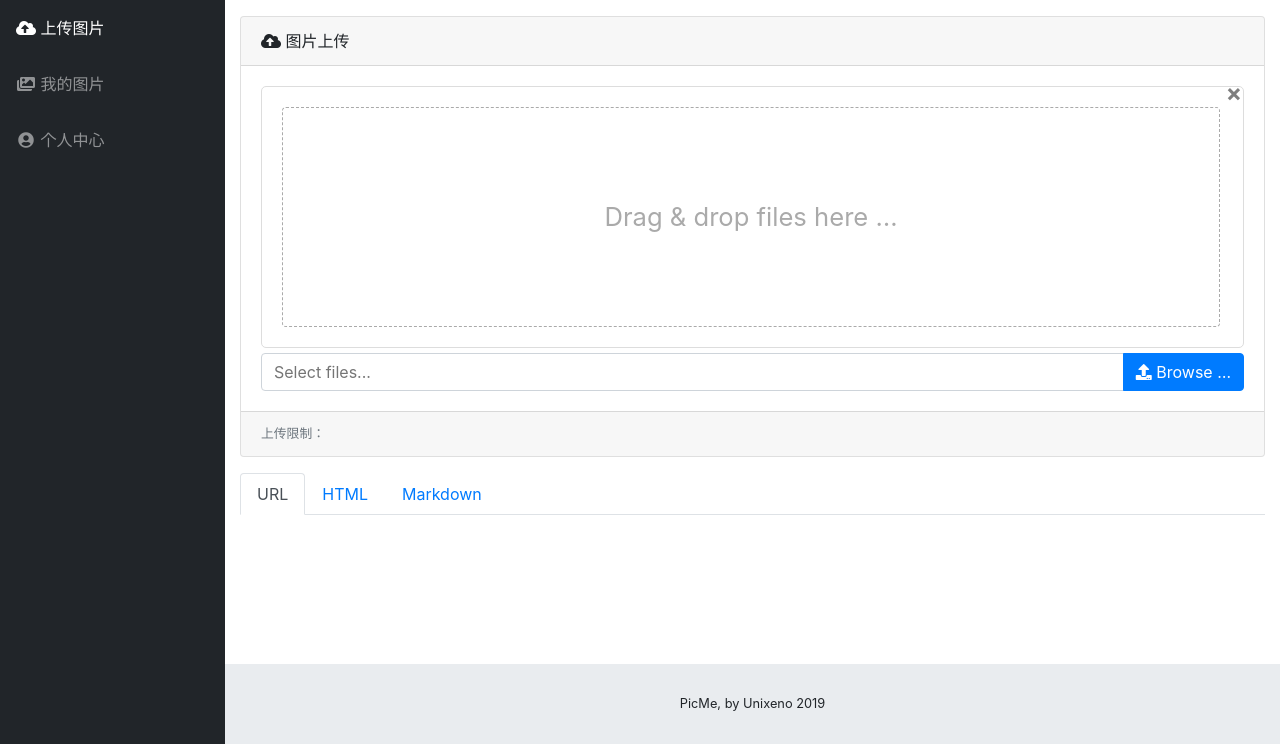
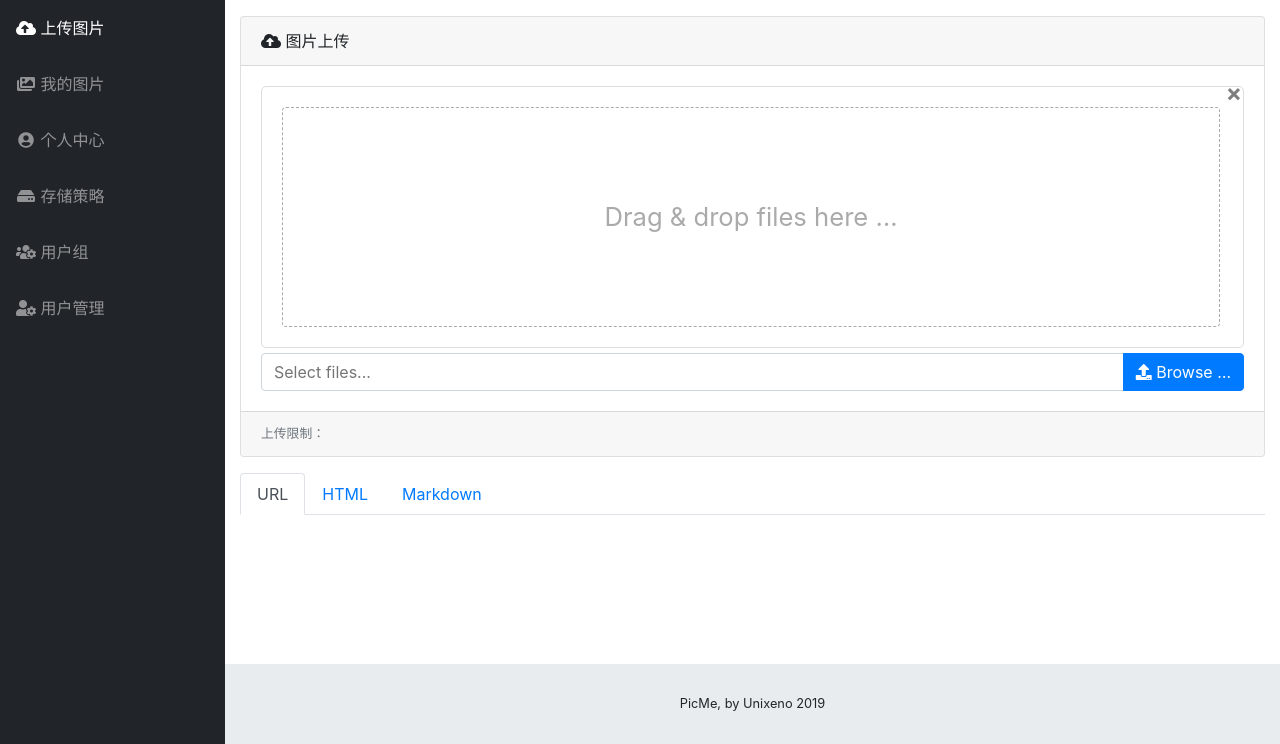
Before and after one commit to Unixeno/PicMe, a Python web app: template app/templates/user/index.html in a window 1280 px wide. Shown: the part 56-800 px from the top of the page. Run offline with Jinja, Linux system fonts and the light colour scheme; the template is opened without the code that fills it, so the values that code supplies are empty; some libraries are stand-ins or nearby versions.

Commit message:
admin links

```diff
--- a/app/templates/user/userbase.html
+++ b/app/templates/user/userbase.html
@@ -77,6 +77,22 @@
             <a class="nav-link" href="{{ url_for('.userinfo') }}">
                 <i class="fas fa-fw fa-user-circle"></i>
                 <span>个人中心</span></a>
+        </li>
+
+        <li class="nav-item">
+            <a class="nav-link" href="{{ url_for('.storage') }}">
+                <i class="fas fa-fw fa-hdd"></i>
+                <span>存储策略</span></a>
+        </li>
+        <li class="nav-item">
+            <a class="nav-link" href="{{ url_for('.group') }}">
+                <i class="fas fa-fw fa-users-cog"></i>
+                <span>用户组</span></a>
+        </li>
+        <li class="nav-item">
+            <a class="nav-link" href="{{ url_for('.user') }}">
+                <i class="fas fa-fw fa-user-cog"></i>
+                <span>用户管理</span></a>
         </li>
     </ul>
 
```
